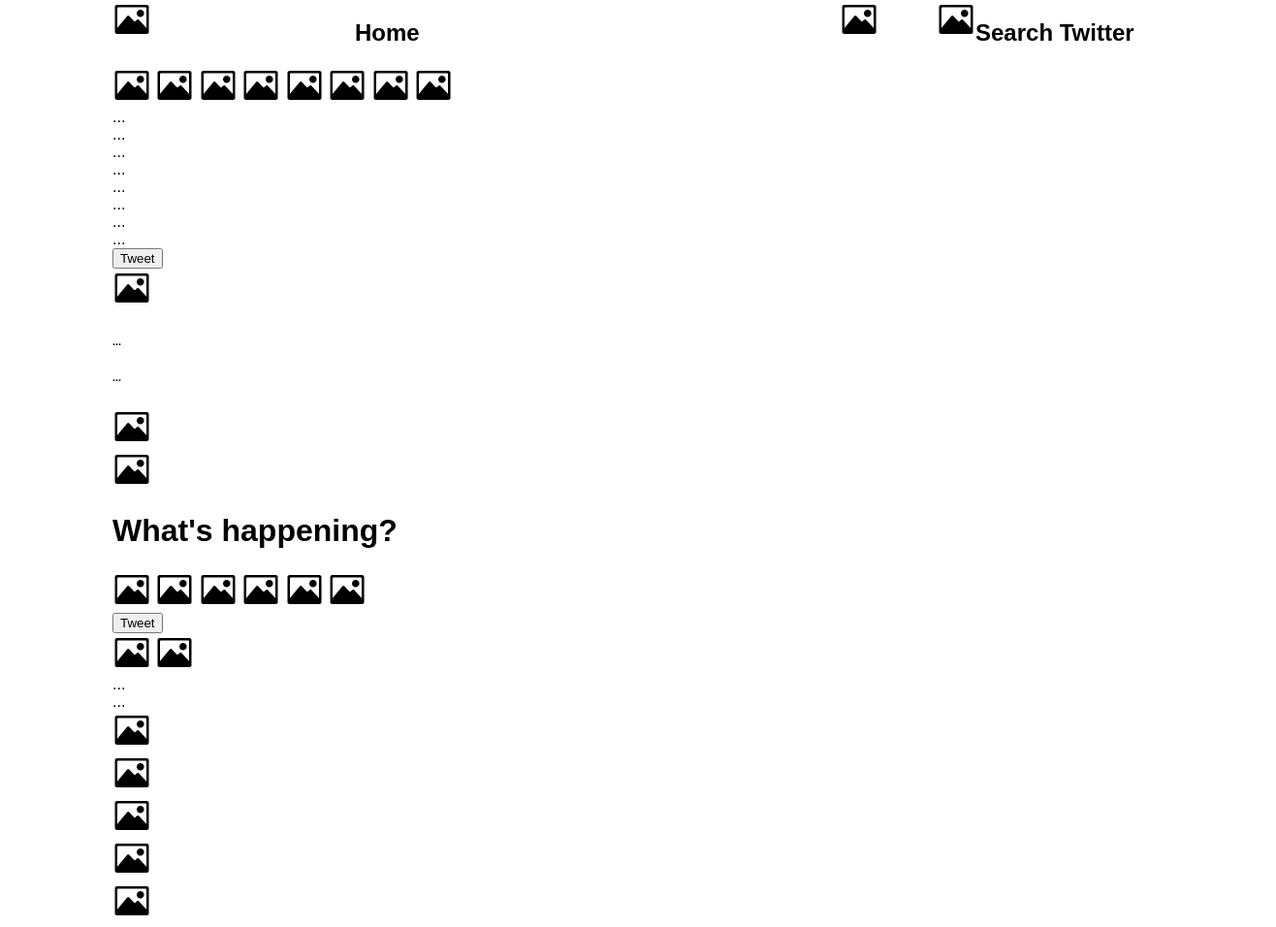
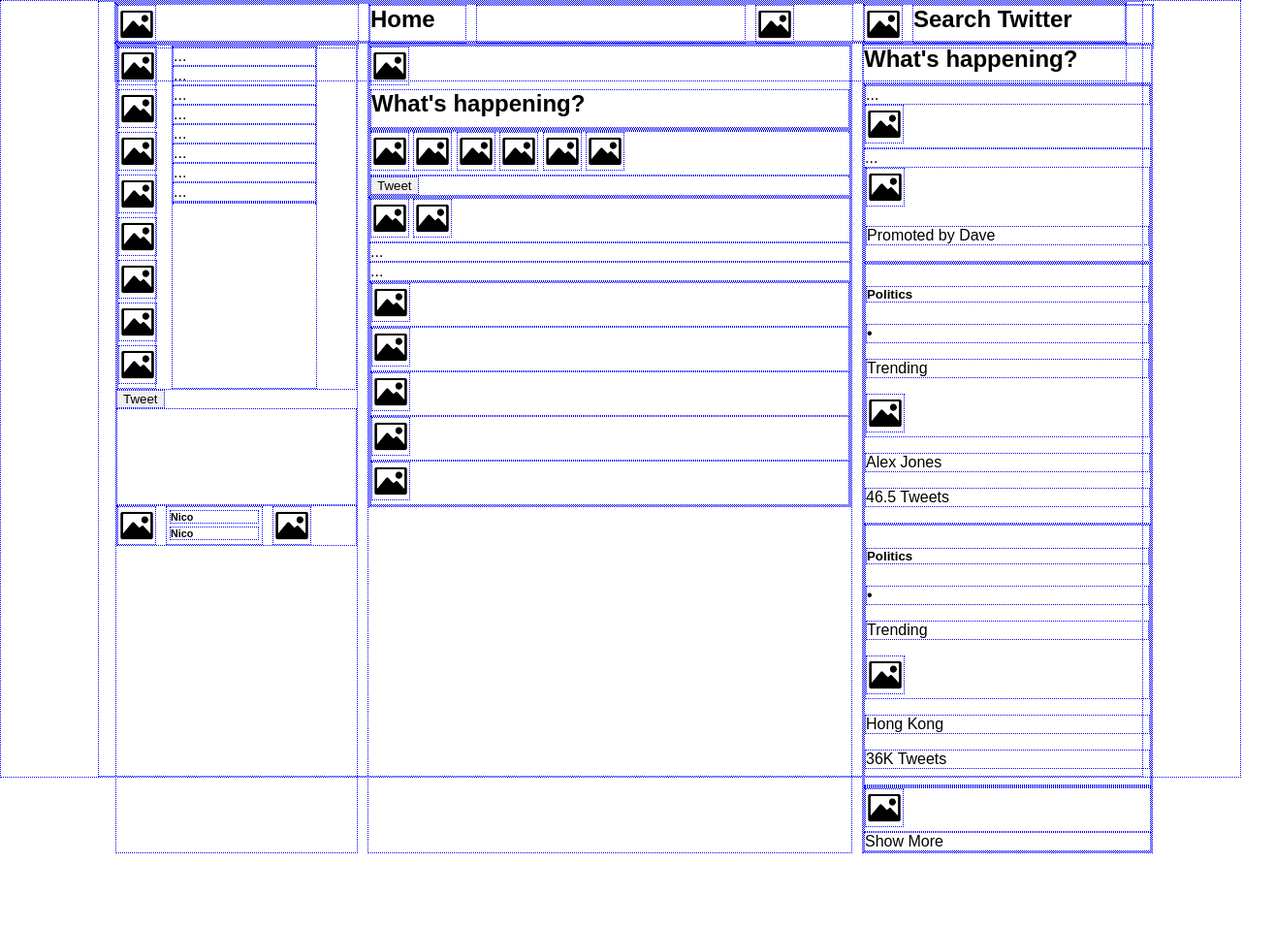
Before and after one commit to nickcodesbetter/boolean-uk-html-twitter, a plain HTML site: page index.html in a window 1280 px wide. Shown: the top 956 px of the page at 97% size, 1316 px wide, since content can reach past the window. After the commit the page ends 880 px from the top, so only its background shows below. Drawn offline with Linux system fonts and the light colour scheme.

Commit message:
About to change height of list on side navbar

```diff
--- a/index.html
+++ b/index.html
@@ -11,7 +11,7 @@
 <body class="container center">
 <section>
     <header class="three-column-grid__expand-two">
-       <div>
+        <div>
         <img src="/images/image-icon.png" alt="">
        </div>
        <div class="second__three-column-grid">
@@ -19,15 +19,16 @@
         <div></div>
         <img src="/images/image-icon.png" alt="">
        </div>
-      <div class="search-bar header-two-column-grid">
+      <div class="search-bar header__two-column-grid">
         <img src="/images/image-icon.png" alt="">
         <h2>Search Twitter</h2>
         </div>
     </header>
 </section>
 
+<section class="three-column-grid__expand-two">
 <aside class="side-nav-bar">
-<div class="two-column-grid">
+<div class="navbar__two-column-grid">
    <div>
     <img src="/images/image-icon.png" alt="">
     <img src="/images/image-icon.png" alt="">
@@ -39,14 +40,14 @@
     <img src="/images/image-icon.png" alt="">
   </div>
   <ul>
-    <li>...</li>
-    <li>...</li>
-    <li>...</li>
-    <li>...</li>
-    <li>...</li>
-    <li>...</li>
-    <li>...</li>
-    <li>...</li>
+    <li class="navbar">...</li>
+    <li class="navbar">...</li>
+    <li class="navbar">...</li>
+    <li class="navbar">...</li>
+    <li class="navbar">...</li>
+    <li class="navbar">...</li>
+    <li class="navbar">...</li>
+    <li class="navbar">...</li>
    <ul>
 </div>
     <button>
@@ -56,15 +57,17 @@
     </div>
         <div class="three-column-grid">
             <img src="/images/image-icon.png" alt="">
-            <h6>
-                ...
-            </h6>
-            <h6>
-                ...
-            </h6>
+            <div>
+                <h6>
+                Nico
+                </h6>
+                <h6>
+                Nico
+                </h6>
+            </div>
             <img src="/images/image-icon.png" alt="">
         </div>
-        </div>
+
 </aside>
 
 <Main>
@@ -151,11 +154,12 @@
             <li>Show More</li>
         </ul>
 </aside>
+<!-- </section>
     <footer class="four-column-grid__expand-two">
         <h1>messages</h1>
         <img src="/images/image-icon.png" alt="">
         <img src="/images/image-icon.png" alt="">
-    </footer>
+    </footer> -->
 
 </body>
 </html>
--- a/style.css
+++ b/style.css
@@ -1,5 +1,7 @@
 * {
     box-sizing: border-box;
+    border: 1px dotted blue;
+    gap: 10px;
   }
 
   html {
@@ -23,7 +25,26 @@
     list-style-type: none;
     margin: 0;
     padding: 0;
+
   }
+
+  h1 {
+  margin-top: 0px;
+  margin-bottom: 0px;
+  height: 40px;
+}
+
+h2 {
+
+  margin-top: 0px;
+  margin-bottom: 0px;
+  height: 40px;
+}
+
+h6 {
+  margin: 3px;
+}
+
 
   /* Navigation styles */
 
@@ -32,7 +53,7 @@
   /* Layout Styles */
 
   .center {
-    max-width: 1000px;
+    max-width: 1110px;
 
     margin-left: 100px;
     margin-right: 100px;
@@ -44,20 +65,32 @@
 
   .three-column-grid__expand-two {
     display: grid;
-    grid-template-columns: 250px 1fr 350px;
-
+    grid-template-columns: 250px 500px 300px;
+   height: 40px;
   }
 
   .second__three-column-grid {
       display: grid;
       grid-template-columns: 100px 1fr 100px;
       /* max-width: 600px; */
-      min-width: 600px;
+      /* min-width: 600px; */
+      height: 40px;
   }
 
-  .header-two-column-grid {
+  .header__two-column-grid {
     display: grid;
     grid-template-columns: 40px auto;
+  }
+
+  .navbar__two-column-grid {
+    display: grid;
+    grid-template-columns: 40px 150px;
+    gap: 1rem;
+  }
+
+  .three-column-grid {
+    display: grid;
+    grid-template-columns: 40px 100px 40px;
   }
   /* Header Styles */
 
@@ -69,4 +102,11 @@
 
 
 
+ /* Navbar Styles */
+
+
+ .space {
+   height: 100px;
+ }
+
   /* Mains Styles */
```
Also changed, not shown: 2 other files.
